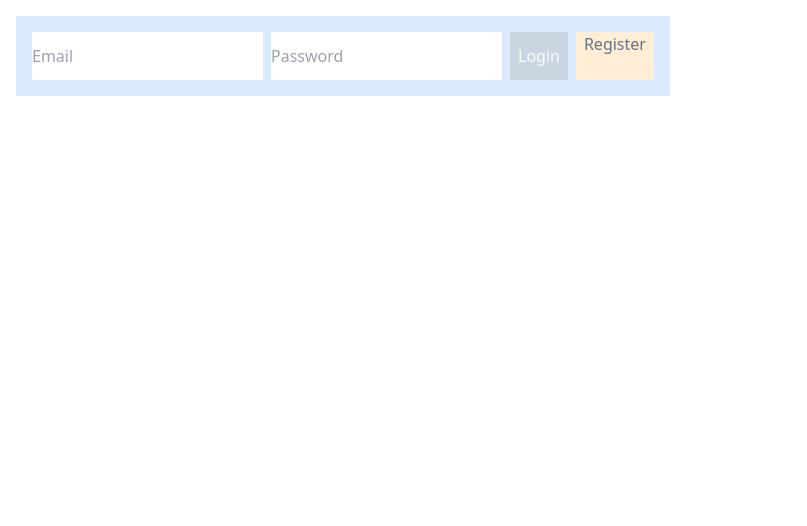
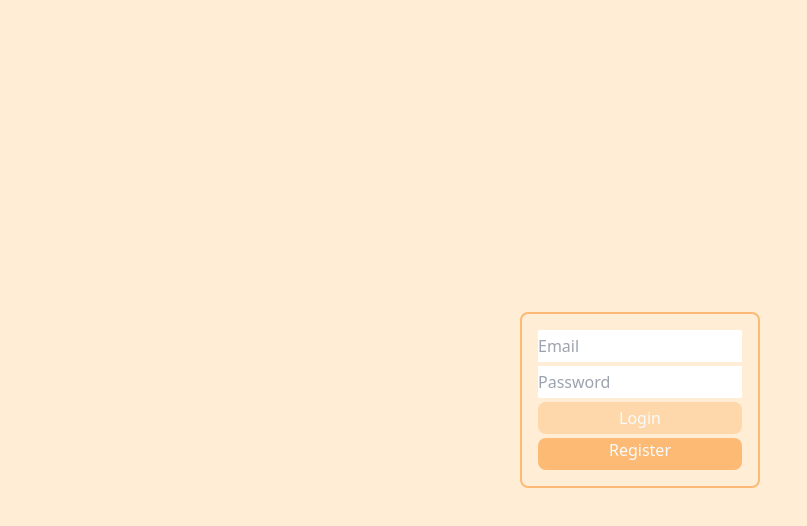
Before and after one commit to shasikaud/suma-mvp, a Next.js app: page /login in a window 1280 px wide. Shown: the top 526 px of the page, without its empty margins (0-807 px from the left). Built offline with nearby package versions, Linux system fonts and the light colour scheme; no server answers.

Commit message:
added flex layout

```diff
--- a/app/calculator/page.jsx
+++ b/app/calculator/page.jsx
@@ -32,10 +32,13 @@ const Calculator = () => {
     setUser(updatedUser)
   }
 
+  if (currentState === 'CREATED') return <Start updateUserData={updateUserData}/>
+
+
   return (
     <div className="flex flex-row w-full">
+
       <div className='w-9/12'>
-        {(currentState === 'CREATED') ? <Start updateUserData={updateUserData}/> : <></>}
         {(currentState === 'COMPANY_OVERVIEW') ? <CompanyOverview user={user} updateUserData={updateUserData}/> : <></>}
         {(currentState === 'OFFICES') ? <Offices user={user} updateUserData={updateUserData}/> : <></>}
         {(currentState === 'IT') ? <IT user={user} updateUserData={updateUserData}/> : <></>}
--- a/app/login/page.jsx
+++ b/app/login/page.jsx
@@ -49,14 +49,17 @@ const LoginForm = () => {
     }
 
     return (
-        <div className="flex h-20 p-4 m-4 bg-blue-100 text-slate-500">
-            <form onSubmit={submitForm} className="flex flex-row  justify-center gap-2">
+        <div className="flex justify-center items-center w-screen bg-orange-100 text-slate-500">
+            <form onSubmit={submitForm}
+                className="flex flex-col content-center justify-center
+                 w-60 gap-1 border-2 rounder-lg p-4 border-orange-300 rounded-lg">
 
                 <input
                     type='text'
                     placeholder="Email"
                     name="email"
                     value={formData.username}
+                    className="h-8"
                     onChange={e => updateForm(e.target.name, e.target.value)}
                 />
 
@@ -65,6 +68,7 @@ const LoginForm = () => {
                     placeholder="Password"
                     name="password"
                     value={formData.password}
+                    className="h-8"
                     onChange={e => updateForm(e.target.name, e.target.value)}
                 />
 
@@ -72,12 +76,17 @@ const LoginForm = () => {
                     type="submit"
                     onClick={submitForm}
                     disabled={!loginEnabled}
-                    className={loginEnabled ? "border-green-300 bg-green-100 px-2" : "border-slate-50 bg-slate-300 px-2 text-slate-50"}
+                    className={`px-2 h-8 rounded-lg ${loginEnabled ? "border-green-300 bg-green-100 "
+                    : "border-slate-50 bg-orange-200 px-2 text-slate-50 h-8"}`}
                 >
                     Login
                 </button>
 
-                <Link href='/register' className="border-orange-300 bg-orange-100 px-2">Register</Link>
+                <Link href='/register'
+                    className="bg-orange-300 h-8 rounded-lg text-slate-50 text-center">
+                    Register
+                </Link>
+
             </form>
         </div>
     )
--- a/components/calculator/Start.jsx
+++ b/components/calculator/Start.jsx
@@ -6,12 +6,12 @@ const Start = ({ updateUserData }) => {
         <h1>Calculate your company's carbon footprint </h1>
         <h1>Here's what you'll need to complete the calculations </h1>
         <h1>Measuring with our carbon footprint calculator should take less than an hour if you come prepared with the following information about your company's operations. </h1>
-        <ul className="bg-green-400">
+        <ul className="bg-green-200 w-40">
             <li>The company's total annual electricity</li>
             <li>Cloud service usage</li>
         </ul>
         <button className="bg-red-600" onClick={e => {updateUserData('state', 'COMPANY_OVERVIEW')}}>
-          Start Now gg
+          Start Now
         </button>
     </div>
   )
```
